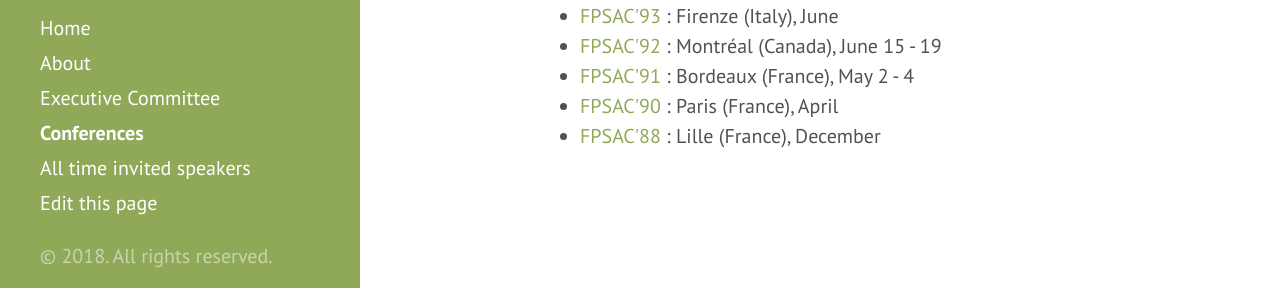
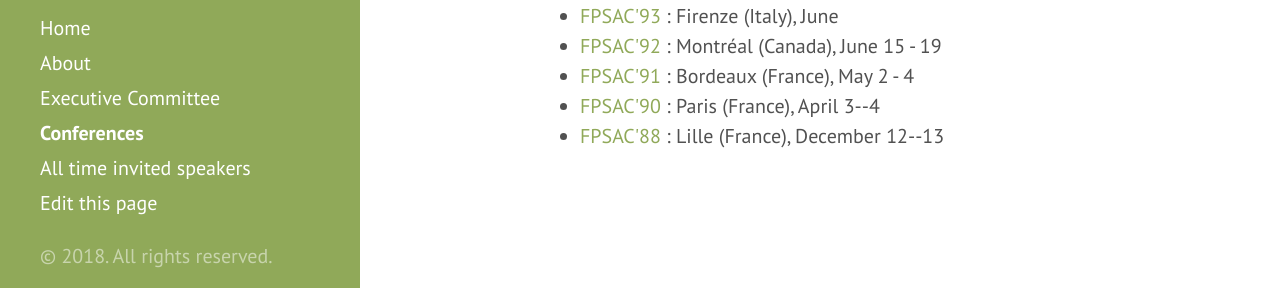
Before and after one commit to FPSAC/FPSAC.github.io, a Jekyll site: the page built from confs/index.md, in a window 1280 px wide and 1385 px high. Shown: the part 1074-1362 px from the top of the window. Built offline with Jekyll 4.4.1, drawn with Linux system fonts in a browser that asks for light colours.

Commit message:
Added date information

```diff
--- a/_confs/fpsac-1988.md
+++ b/_confs/fpsac-1988.md
@@ -5,7 +5,7 @@ number: 1st
 institution: University of Lille
 town: Lille
 country: France
-dates: December
+dates: December 12--13
 participants: 30
 
 program_committee:
--- a/_confs/fpsac-1990.md
+++ b/_confs/fpsac-1990.md
@@ -5,7 +5,7 @@ number: 2nd
 institution: University of Paris
 town: Paris
 country: France
-dates: April
+dates: April 3--4
 participants: 25
 
 invited_speakers:
```
